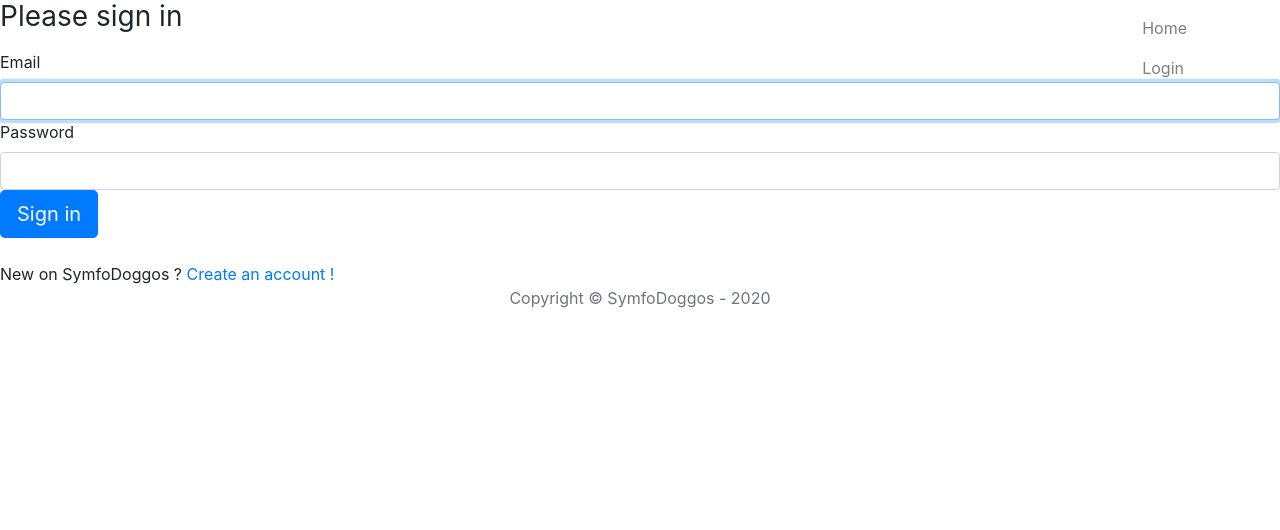
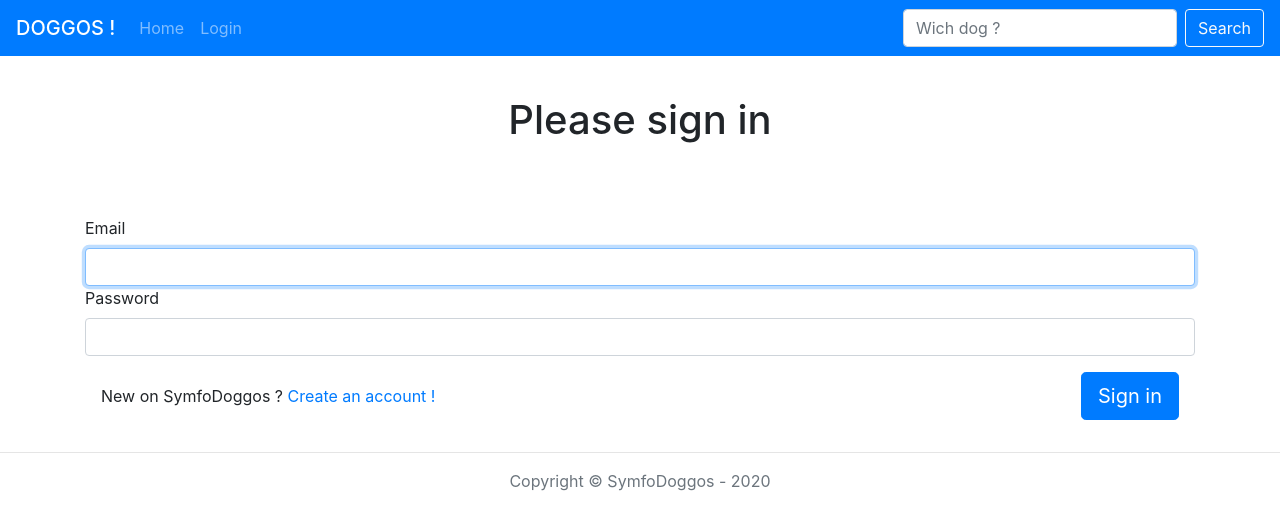
Before and after one commit to LouisCalypso/Projet_Symfony, a Symfony app: template templates/security/login.html.twig in a window 1280 px wide. Shown: the top 530 px of the page. Run offline with Twig, Linux system fonts and the light colour scheme; the template is opened without the code that fills it, so the values that code supplies are empty; some libraries are stand-ins or nearby versions.

Commit message:
some ui improvements

```diff
--- a/templates/layout/footer.html.twig
+++ b/templates/layout/footer.html.twig
@@ -1,9 +1,6 @@
 <footer>
-    <div class="container">
-        <div class="row">
-            <div class="mx-auto">
-                <p class="copyright text-muted">Copyright &copy; SymfoDoggos - 2020</p>
-            </div>
-        </div>
+    <hr>
+    <div class="row">
+            <p class="mx-auto copyright text-muted">Copyright &copy; SymfoDoggos - 2020</p>
     </div>
 </footer>
--- a/templates/layout/navbar.html.twig
+++ b/templates/layout/navbar.html.twig
@@ -1,23 +1,28 @@
-<nav class="navbar navbar-expand-lg navbar-light fixed-top" id="mainNav">
-    <div class="container">
-        <!-- <a class="navbar-brand" href="{{ url('home', {'page':1}) }}">Louis Blog</a> -->
-        <button class="navbar-toggler navbar-toggler-left" type="button" data-toggle="collapse" data-target="#navbarResponsive" aria-controls="navbarResponsive" aria-expanded="false" aria-label="Toggle navigation">
-            Menu <i class="fas fa-bars"></i>
-        </button>
-        {% if app.user %}
-            Hello {{ app.user.username }}
-        {% endif %}
-        <div class="collapse navbar-collapse" id="navbarResponsive">
-            <ul class="navbar-nav ml-auto">
-                <li class="nav-item">
-                    <a class="nav-link" href="{{ url('home', {'page':1}) }}">Home</a>
-                    {% if app.user %}
-                        <a class="nav-link" href="{{ url('app_logout') }}">Logout</a>
-                    {% else %}
-                        <a class="nav-link" href="{{ url('app_login') }}">Login</a>
-                    {% endif %}
-                </li>
-            </ul>
+<nav class="navbar navbar-expand-lg navbar-dark bg-primary fixed-top" id="mainNav">
+    <span class="navbar-brand mb-0 h1">DOGGOS !</span>
+    {% if app.user %}
+        <div class="navbar-text"> Hello {{ app.user.username }} </div>
+    {% endif %}
+    <button class="navbar-toggler border-0" type="button" data-toggle="collapse" data-target="#navbarResponsive" aria-controls="navbarNav" aria-expanded="false" aria-label="Toggle navigation">
+        <span class="navbar-toggler-icon"></span>
+    </button>
+
+    <div class="navbar-collapse collapse" id="navbarResponsive">
+        <div class="navbar-nav">
+            <a class="nav-item nav-link {{ app.request.attributes.get('_route') == 'root' ? 'active' : '' }}"
+                href="{{ url('root') }}">Home</a>
+            {% if app.user %}
+                <a class="nav-item nav-link {{ app.request.attributes.get('_route') == 'app_logout' ? 'active' : '' }}"
+                    href="{{ url('app_logout') }}">Logout</a>
+            {% else %}
+                <a class="nav-item nav-link {{ app.request.attributes.get('_route') == 'app_login' ? 'active' : '' }}"
+                    href="{{ url('app_login') }}">Login</a>
+            {% endif %}
         </div>
+        <form class="form-inline ml-auto" method='post'>
+            <input class="form-control mr-sm-2" type="search" placeholder="Wich dog ?" aria-label="Search">
+            <button class="btn btn-outline-light my-2 my-sm-0" type="submit">Search</button>
+        </form>
     </div>
 </nav>
+<div class="mb-5"></div>
--- a/templates/security/login.html.twig
+++ b/templates/security/login.html.twig
@@ -3,13 +3,24 @@
 {% block title %}Log in!{% endblock %}
 
 {% block body %}
+
+    <!-- Page Header -->
+    <header class="masthead p-5 my-3" >
+        <div class="overlay"></div>
+        <div class="container">
+            <div class="site-heading text-center">
             {% if app.user %}
-        <div class="mb-3">
                 You are logged in as {{ app.user.username }}, <a href="{{ path('app_logout') }}">Logout</a>
+            {% else %}
+                <h1>Please sign in</h1>
+            {% endif %}
             </div>
-    {% else %}
+        </div>
+    </header>
+
+    <div class="container">
+        {% if not app.user %}
             <form method="post">
-            <h1 class="h3 mb-3 font-weight-normal">Please sign in</h1>
 
                 {% if error %}
                     <div class="alert alert-danger">{{ error.messageKey|trans(error.messageData, 'security') }}</div>
@@ -36,12 +47,16 @@
                     </div>
                 #}
 
+                <div class="d-flex p-3 flex-row justify-content-between align-items-center">
+                    <div>
+                        New on SymfoDoggos ?
+                        <a href="{{ path('root') }}">Create an account !</a> <!-- PATH A MODIFIER POUR "register" -->
+                    </div>
                     <button class="btn btn-lg btn-primary" type="submit">
                         Sign in
                     </button>
+                </div>
             </form>
-        <br />
-        New on SymfoDoggos ?
-        <a href="{{ path('root') }}">Create an account !</a> <!-- PATH A MODIFIER POUR "register" -->
         {% endif %}
+    </div>
 {% endblock %}
```
Also changed, not shown: templates/home/index.html.twig (+5 -10 lines). Lines whose indentation alone changed are shown as unchanged.
